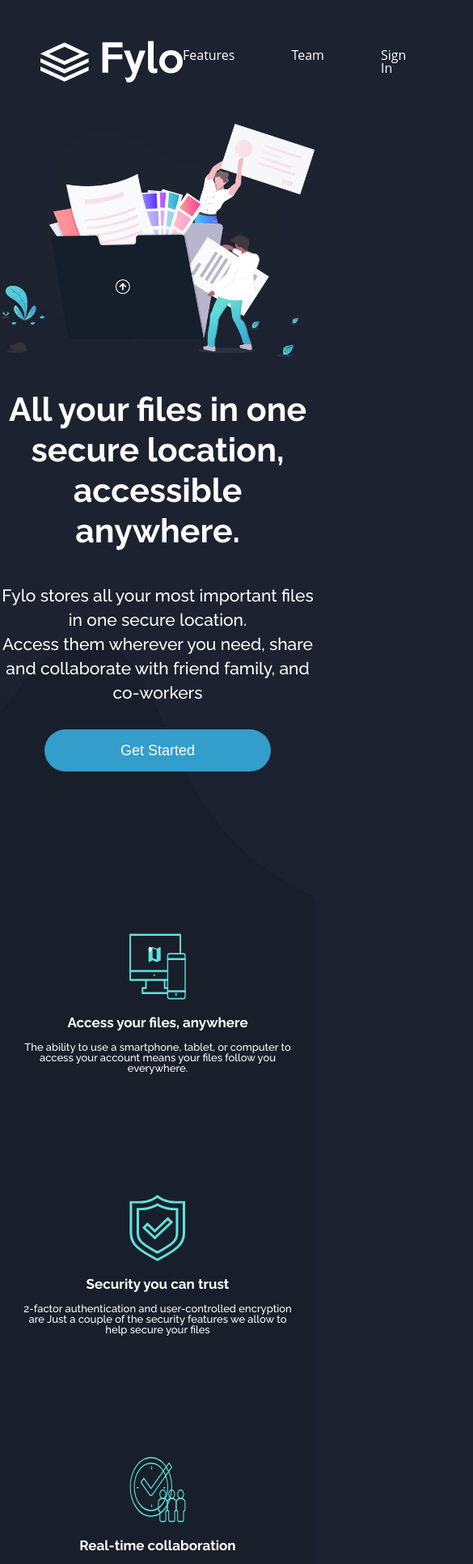
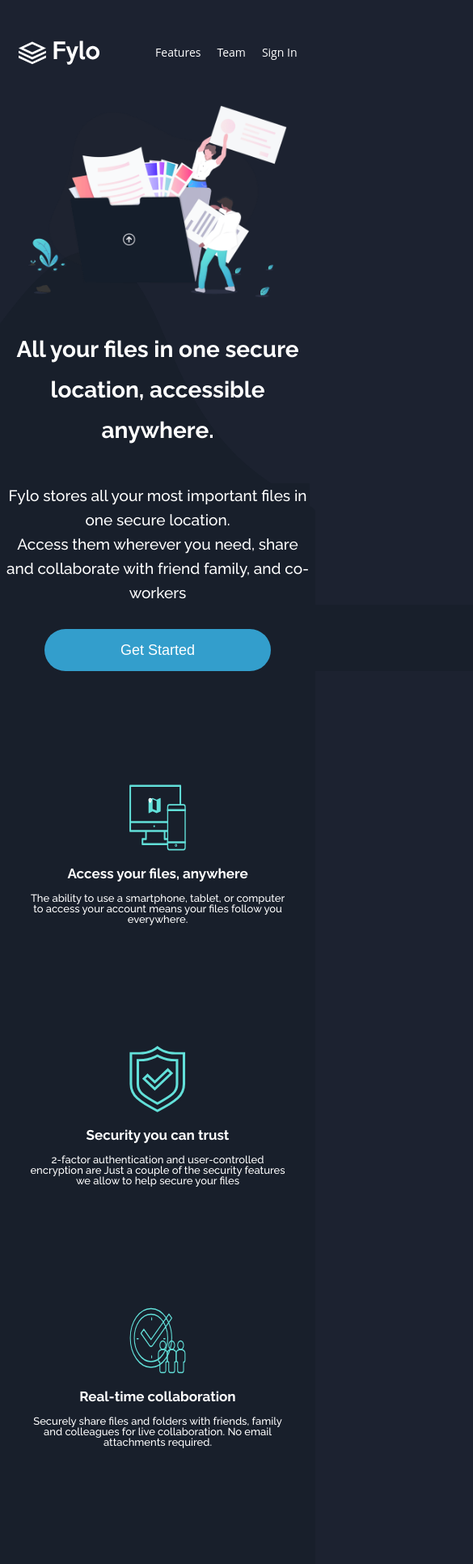
Before and after one commit to VyctorCosta/fylo-landing-page, a React (Create React App) app: page / in a window 390 px wide. Shown: the top 1932 px of the page at 81% size, 585 px wide, since content can reach past the window. Built offline with nearby package versions, Linux system fonts and the light colour scheme.

Commit message:
style: ajustando responsividade

```diff
--- a/src/App/styles.ts
+++ b/src/App/styles.ts
@@ -6,6 +6,10 @@ export const DivImgCurvy = styled.div`
   z-index: -1;
   top: 79rem;
   left: calc(50% - 72rem);
+
+  @media (max-width: 900px) {
+    top: 31rem;
+  }
 `;
 
 export const ImgCurvy = styled.img`
--- a/src/components/AboutUs/styles.ts
+++ b/src/components/AboutUs/styles.ts
@@ -1,10 +1,17 @@
 import styled from "styled-components";
 
 export const Container = styled.div`
+  display: flex;
+  justify-content: center;
   background-color: ${({ theme }) => theme.Colors.Primary.mainBackground};
   max-width: 144rem;
   margin: 0 auto;
   margin-top: 20rem;
+
+  @media (max-width: 900px) {
+    width: 100%;
+    margin: 0;
+  }
 `;
 
 export const DivInfos = styled.div`
@@ -15,4 +22,10 @@ export const DivInfos = styled.div`
   gap: 15rem;
   margin: 0 auto;
   padding: 0 2.5rem;
+
+  @media (max-width: 900px) {
+    max-width: 37.5rem;
+    margin: 0;
+    padding-top: 14rem;
+  }
 `;
--- a/src/components/Cards/components/styles.ts
+++ b/src/components/Cards/components/styles.ts
@@ -16,6 +16,15 @@ export const Container = styled.div`
     font-size: 1.7rem;
     font-weight: 500;
     line-height: 2.4rem;
+  }
+
+  @media (max-width: 900px) {
+    max-width: 29.5rem;
+    margin: 0;
+
+    h3 {
+      font-size: 1.2rem;
+    }
   }
 `;
 
--- a/src/components/Cards/index.tsx
+++ b/src/components/Cards/index.tsx
@@ -1,9 +1,10 @@
 import React from "react";
-import { Container } from "./styles";
+import { Background, Container } from "./styles";
 import Card from "./components/Card";
 
 const Cards: React.FC = () => {
   return (
+    <Background>
       <Container>
         <Card
           imgSrc="img/profile-2.png"
@@ -27,6 +28,7 @@ const Cards: React.FC = () => {
           role="Founder & CEO, Huddle"
         />
       </Container>
+    </Background>
   );
 };
 
--- a/src/components/Cards/styles.ts
+++ b/src/components/Cards/styles.ts
@@ -1,4 +1,9 @@
 import styled from "styled-components";
+
+export const Background = styled.div`
+  background-color: ${({ theme }) => theme.Colors.Primary.mainBackground};
+  width: 100%;
+`;
 
 export const Container = styled.div`
   display: grid;
@@ -10,4 +15,9 @@ export const Container = styled.div`
   padding-bottom: 10rem;
   background-color: ${({ theme }) => theme.Colors.Primary.mainBackground};
   color: ${({ theme }) => theme.Colors.Neutral.white};
+
+  @media (max-width: 900px) {
+    max-width: 37.5rem;
+    padding: 0 4rem;
+  }
 `;
--- a/src/components/Contact/styles.ts
+++ b/src/components/Contact/styles.ts
@@ -1,16 +1,24 @@
 import styled from "styled-components";
 
 export const Background = styled.div`
+  display: flex;
   max-width: 144rem;
   background-color: ${({ theme }) => theme.Colors.Primary.mainBackground};
   margin: 0 auto;
-  padding: 0 28rem;
+  padding: 0 20%;
+
+  @media (max-width: 900px) {
+    width: 100%;
+    padding: 0 10%;
+    justify-content: center;
+  }
 `;
 
 export const Container = styled.div`
   display: flex;
   flex-direction: column;
   align-items: center;
+  min-width: 70rem;
   gap: 3rem;
   background-color: ${({ theme }) => theme.Colors.Primary.emailBackground};
   color: ${({ theme }) => theme.Colors.Neutral.white};
@@ -32,6 +40,19 @@ export const Container = styled.div`
     font-weight: 500;
     text-align: center;
   }
+
+  @media (max-width: 900px) {
+    max-width: 29.5rem;
+    min-width: 0;
+
+    h2 {
+      text-align: center;
+    }
+
+    p {
+      line-height: 2rem;
+    }
+  }
 `;
 
 export const DivInput = styled.div`
@@ -50,6 +71,13 @@ export const DivInput = styled.div`
 
     ::placeholder {
       color: hsl(232, 10%, 61%);
+    }
+  }
+
+  @media (max-width: 900px) {
+    padding-left: 2rem;
+    input {
+      font-size: 1.2rem;
     }
   }
 `;
@@ -76,4 +104,12 @@ export const DivEmail = styled.div`
       background-color: ${({ theme }) => theme.Colors.Accent.cyan};
     }
   }
+
+  @media (max-width: 900px) {
+    flex-direction: column;
+
+    button {
+      min-height: 5rem;
+    }
+  }
 `;
--- a/src/components/Footer/styles.ts
+++ b/src/components/Footer/styles.ts
@@ -18,12 +18,26 @@ export const Container = styled.div`
   .Logo {
     margin-bottom: 3rem;
   }
+
+  @media (max-width: 900px) {
+    max-width: 32rem;
+    padding-left: 4rem;
+
+    .Logo {
+      padding-left: 1rem;
+    }
+  }
 `;
 
 export const DivInfo = styled.div`
   display: flex;
   justify-content: space-between;
   gap: 5rem;
+
+  @media (max-width: 900px) {
+    flex-direction: column;
+    gap: 4rem;
+  }
 `;
 
 export const Location = styled.div`
@@ -39,6 +53,10 @@ export const Location = styled.div`
   p {
     max-width: 42rem;
   }
+
+  @media (max-width: 900px) {
+    max-height: 100%;
+  }
 `;
 
 export const DivContact = styled.div`
@@ -46,6 +64,10 @@ export const DivContact = styled.div`
   flex-direction: column;
   gap: 2rem;
   max-height: 6rem;
+
+  @media (max-width: 900px) {
+    gap: 3rem;
+  }
 `;
 
 export const Contact = styled.div`
@@ -70,6 +92,10 @@ export const DivChoices = styled.div`
       font-weight: 700;
     }
   }
+
+  @media (max-width: 900px) {
+    grid-template-columns: 1fr;
+  }
 `;
 
 export const DivIcons = styled.div`
@@ -77,4 +103,8 @@ export const DivIcons = styled.div`
   max-width: 10rem;
   gap: 2rem;
   align-items: flex-start;
+
+  @media (max-width: 900px) {
+    margin: 0 auto;
+  }
 `;
--- a/src/components/Header/styles.ts
+++ b/src/components/Header/styles.ts
@@ -9,7 +9,6 @@ export const Container = styled.header`
   justify-content: space-between;
   align-items: center;
   max-width: 144rem;
-  min-height: 10rem;
   font-family: ${({ theme }) => theme.Typography.Headings.fontFamily};
   margin: 0 auto;
   padding: 5rem 5rem;
@@ -18,11 +17,27 @@ export const Container = styled.header`
     width: 17.6rem;
     height: 5.2rem;
   }
+
+  @media (max-width: 900px) {
+    max-width: 37.5rem;
+    align-items: center;
+    padding: 5rem 1.5rem;
+
+    .Logo {
+      width: 10rem;
+      height: 3rem;
+    }
+  }
 `;
 
 export const Menu = styled.div`
   display: flex;
+  align-items: center;
   gap: 7rem;
+
+  @media (max-width: 900px) {
+    gap: 2rem;
+  }
 `;
 
 export const Text = styled.h2`
@@ -35,4 +50,8 @@ export const Text = styled.h2`
     user-select: none;
     transform: scale(1.1);
   }
+
+  @media (max-width: 900px) {
+    font-size: 1.4rem;
+  }
 `;
--- a/src/components/Illustration/index.tsx
+++ b/src/components/Illustration/index.tsx
@@ -1,8 +1,9 @@
 import React from "react";
-import { Container, IllustrationImg, DivContent, Link, Title } from "./styles";
+import { Background, Container, IllustrationImg, DivContent, Link, Title } from "./styles";
 
 const Illustration: React.FC = () => {
   return (
+    <Background>
       <Container>
         <IllustrationImg
           src="img/illustration-stay-productive.png"
@@ -11,8 +12,8 @@ const Illustration: React.FC = () => {
         <DivContent>
           <Title>Stay productive, wherever you are</Title>
           <p>
-          Never let location be an issue when accessing your files. Fylo has you covered for all of
-          your file storage needs.
+            Never let location be an issue when accessing your files. Fylo has you covered for all
+            of your file storage needs.
           </p>
           <p>
             Securely share files and folders with friends, family and colleagues for live
@@ -24,6 +25,7 @@ const Illustration: React.FC = () => {
           </Link>
         </DivContent>
       </Container>
+    </Background>
   );
 };
 
--- a/src/components/Illustration/styles.ts
+++ b/src/components/Illustration/styles.ts
@@ -1,4 +1,11 @@
 import styled from "styled-components";
+
+export const Background = styled.div`
+  @media (max-width: 900px) {
+    width: 100%;
+    background-color: ${({ theme }) => theme.Colors.Primary.mainBackground};
+  }
+`;
 
 export const Container = styled.div`
   max-width: 144rem;
@@ -8,11 +15,17 @@ export const Container = styled.div`
   margin: 0 auto;
   padding: 14rem 4rem;
   background-color: ${({ theme }) => theme.Colors.Primary.mainBackground};
+
+  @media (max-width: 900px) {
+    gap: 2rem;
+    max-width: 37.5rem;
+    flex-direction: column;
+    padding-bottom: 10rem;
+  }
 `;
 
 export const IllustrationImg = styled.img`
   width: 100%;
-  /* height: 150%; */
 `;
 
 export const DivContent = styled.div`
@@ -20,13 +33,21 @@ export const DivContent = styled.div`
   flex-direction: column;
   justify-content: center;
   gap: 2rem;
-  min-height: 46.5rem;
   color: ${({ theme }) => theme.Colors.Neutral.white};
 
   p {
     font-size: 1.6rem;
     line-height: 2.5rem;
     font-family: ${({ theme }) => theme.Typography.Headings.fontFamily};
+  }
+
+  @media (max-width: 900px) {
+    justify-content: flex-start;
+    gap: 1rem;
+    padding-bottom: 0;
+    p {
+      font-size: 1.4rem;
+    }
   }
 `;
 
@@ -36,6 +57,10 @@ export const Title = styled.h2`
   font-family: ${({ theme }) => theme.Typography.Headings.fontFamily};
   max-width: 46rem;
   line-height: 5.5rem;
+
+  @media (max-width: 900px) {
+    font-size: 1.8rem;
+  }
 `;
 
 export const Link = styled.h2`
@@ -57,4 +82,7 @@ export const Link = styled.h2`
       filter: sepia(100%);
     }
   }
+
+  @media (max-width: 900px) {
+  }
 `;
--- a/src/components/Intro/index.tsx
+++ b/src/components/Intro/index.tsx
@@ -1,5 +1,5 @@
 import React from "react";
-import { Container, Title, Paragraph, Button } from "./styles";
+import { Container, DivButton, Title, Paragraph, Button } from "./styles";
 
 export default function Intro() {
   return (
@@ -15,7 +15,9 @@ export default function Intro() {
         <br />
         Access them wherever you need, share and collaborate with friend family, and co-workers
       </Paragraph>
-      <Button>Get Started</Button>
+      <DivButton>
+        <Button>Get Started</Button>
+      </DivButton>
     </Container>
   );
 }
--- a/src/components/Intro/styles.ts
+++ b/src/components/Intro/styles.ts
@@ -1,14 +1,24 @@
 import styled from "styled-components";
-
-export const Background = styled.div`
-  background-color: ${({ theme }) => theme.Colors.Primary.initialBackground};
-`;
+import theme from "../../themes/main";
 
 export const Container = styled.div`
   display: flex;
   flex-direction: column;
+  align-items: center;
   max-width: 72rem;
   margin: 0 auto;
+
+  @media (max-width: 900px) {
+    max-width: 26.8em;
+
+    img {
+      max-width: 32rem;
+    }
+
+    p {
+      max-width: 37.5rem;
+    }
+  }
 `;
 
 export const Title = styled.p`
@@ -20,18 +30,26 @@ export const Title = styled.p`
   text-align: center;
   margin: 4rem 0;
   line-height: 5rem;
+
+  @media (max-width: 900px) {
+    font-size: 2.8rem;
+  }
 `;
 
 export const Paragraph = styled.p`
   max-width: 64rem;
-  margin: 0 auto;
   color: ${({ theme }) => theme.Colors.Neutral.white};
   font-size: 2.1rem;
   font-family: ${({ theme }) => theme.Typography.Headings.fontFamily};
   font-weight: 500;
   text-align: center;
   line-height: 3rem;
-  margin-bottom: 3rem;
+  /* margin-bottom: 3rem; */
+
+  @media (max-width: 900px) {
+    font-size: 1.9rem;
+    background-color: ${({ theme }) => theme.Colors.Primary.mainBackground};
+  }
 `;
 
 export const Button = styled.button`
@@ -41,12 +59,25 @@ export const Button = styled.button`
   background-color: ${({ theme }) => theme.Colors.Accent.blue};
   font-size: 1.8rem;
   font-weight: 500;
-  margin: 0 auto;
   border: none;
   border-radius: 5rem;
+  margin: 0 auto;
 
   :hover {
     background-color: ${({ theme }) => theme.Colors.Accent.cyan};
     cursor: pointer;
   }
 `;
+
+export const DivButton = styled.div`
+  display: flex;
+  justify-content: center;
+  padding-top: 3rem;
+  background-color: ${({ theme }) => theme.Colors.Primary.mainBackground};
+
+  @media (max-width: 900px) {
+    width: 100vh;
+    margin: 0;
+    padding-top: 3rem;
+  }
+`;
```
Lines whose indentation alone changed are shown as unchanged.
